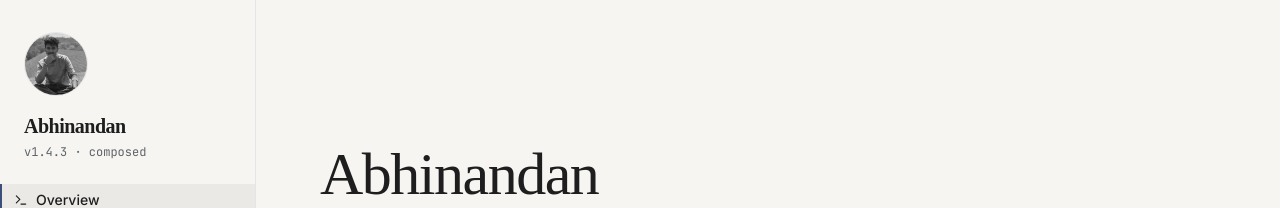
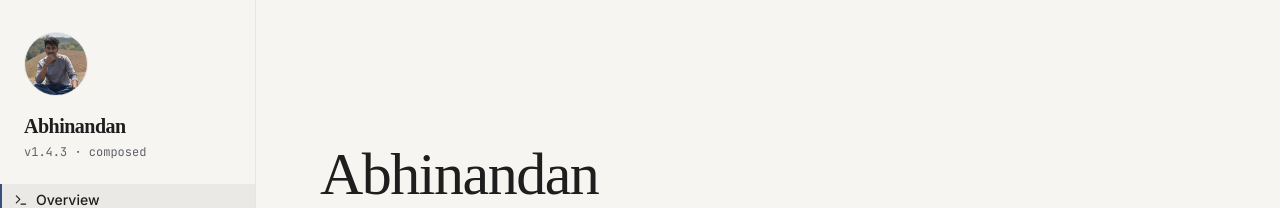
Before and after one commit to Abhinandan12317/Abhinandan-R-K, a React (Vite) app: page / in a window 1280 px wide. Shown: the top 208 px of the page. Built offline with nearby package versions, Linux system fonts and the light colour scheme.

Commit message:
version 1.4.3 updated

```diff
--- a/components/Sidebar.tsx
+++ b/components/Sidebar.tsx
@@ -124,7 +124,7 @@
                <img
                 src={PERSONAL_DETAILS.profilePicture}
                 alt="Profile"
-                className="w-full h-full object-cover grayscale hover:grayscale-0 transition-all duration-500"
+                className="w-full h-full object-cover transition-all duration-500"
                 onError={(e) => {
                   (e.target as HTMLImageElement).src = 'https://ui-avatars.com/api/?name=Abhinandan&background=ffffff&color=1E1E1E&size=128';
                 }}
```
